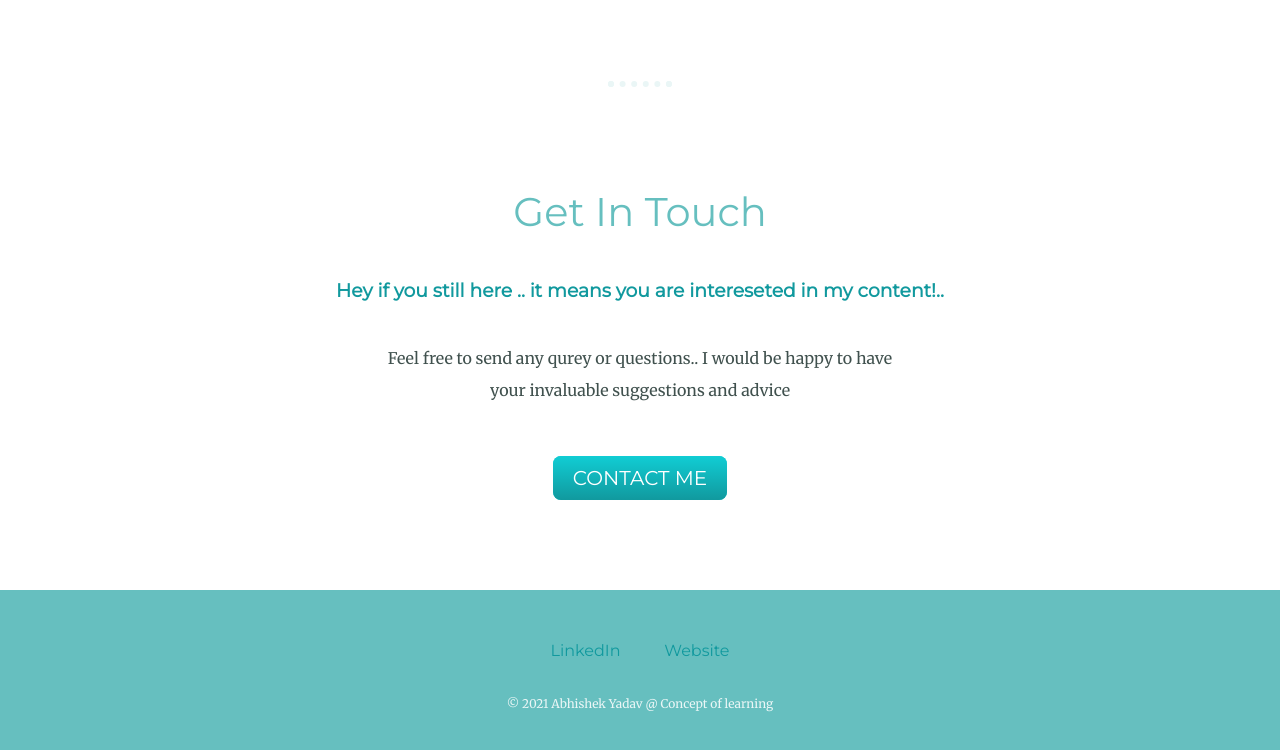
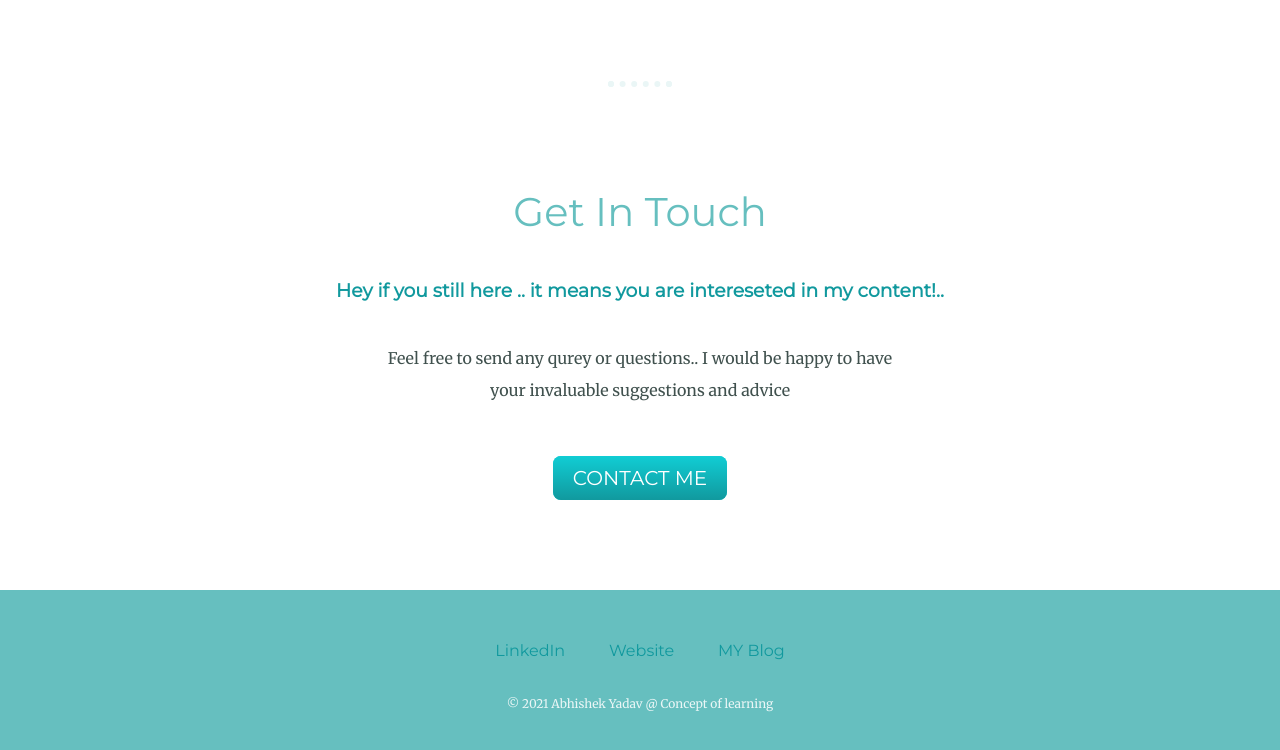
Before and after one commit to Abhishek-coder209/concept-of-learning, a plain HTML site: page index.html in a window 1280 px wide. Shown: the part 2250-3000 px from the top of the page. Drawn offline with Linux system fonts and the light colour scheme.

Commit message:
Update index.html

```diff
--- a/index.html
+++ b/index.html
@@ -62,6 +62,7 @@
   <div class="bottom-container">
     <a class="footer-link" href="https://www.linkedin.com/in/abhishek-yadav-251bb61b5">LinkedIn</a>
     <a class="footer-link" href="https://github.com/Abhishek-coder209/Abhishek-coder209.github.io"> Website</a>
+    <a class="footer-link" href="https://abhi22150.blogspot.com/2020/10/welcome-back-to-your-website.html"> MY Blog</a>
     <p class="copyright">© 2021 Abhishek Yadav @ Concept of learning </p>
   </div>
 </body>
```
